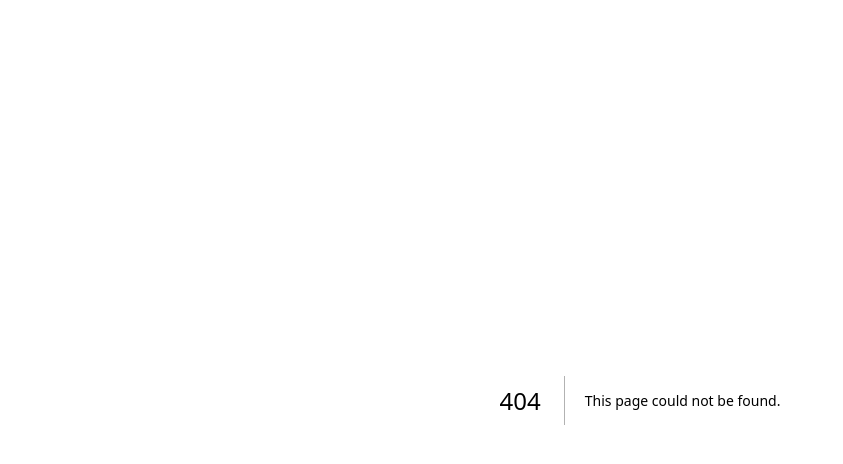
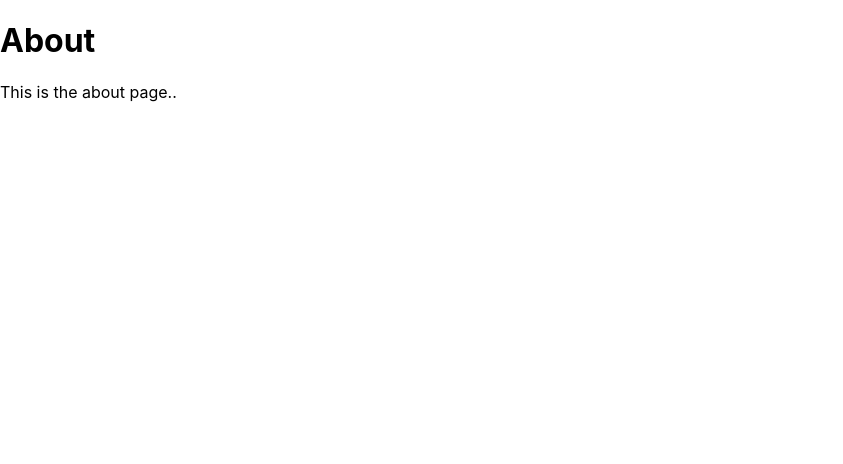
Before and after one commit to gusstis/Arzo-Front, a Next.js app: page /about in a window 1280 px wide. Before the commit this address had no page. Shown: the top 464 px of the page, without its empty margins (0-843 px from the left). Built offline with nearby package versions, Linux system fonts and the light colour scheme.

Commit message:
my first

```diff
--- a/package.json
+++ b/package.json
@@ -10,6 +10,7 @@
   },
   "dependencies": {
     "next": "13.0.0",
+    "next-auth": "^4.15.0",
     "react": "18.2.0",
     "react-dom": "18.2.0"
   },
--- /dev/null
+++ b/pages/about.js
@@ -0,0 +1,8 @@
+export default function about() {
+    return (
+        <div>
+            <h1>About</h1>
+            <p>This is the about page..</p>
+        </div>
+    );
+}
```
Also changed, not shown: pages/api/auth/[...nextauth].js (added, +11 -0 lines), pages/index.js (+46 -2 lines), 2 other files (tests, documents, lock files or other folders).
